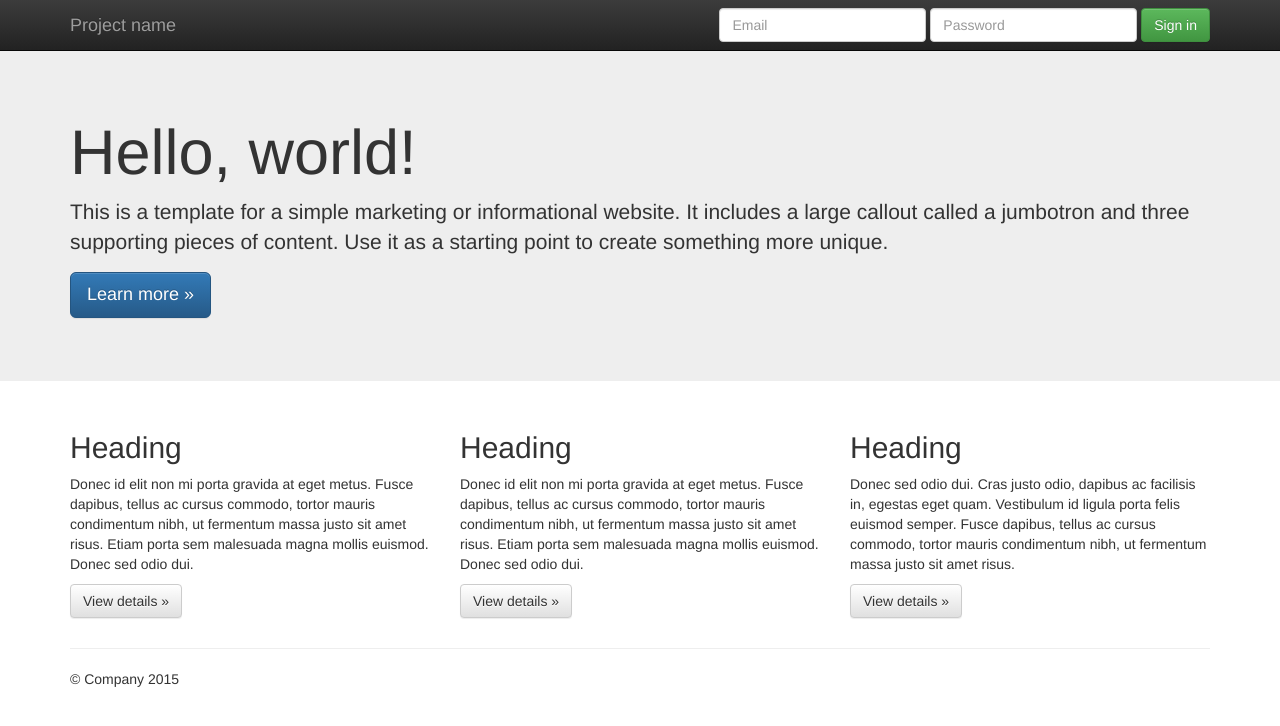
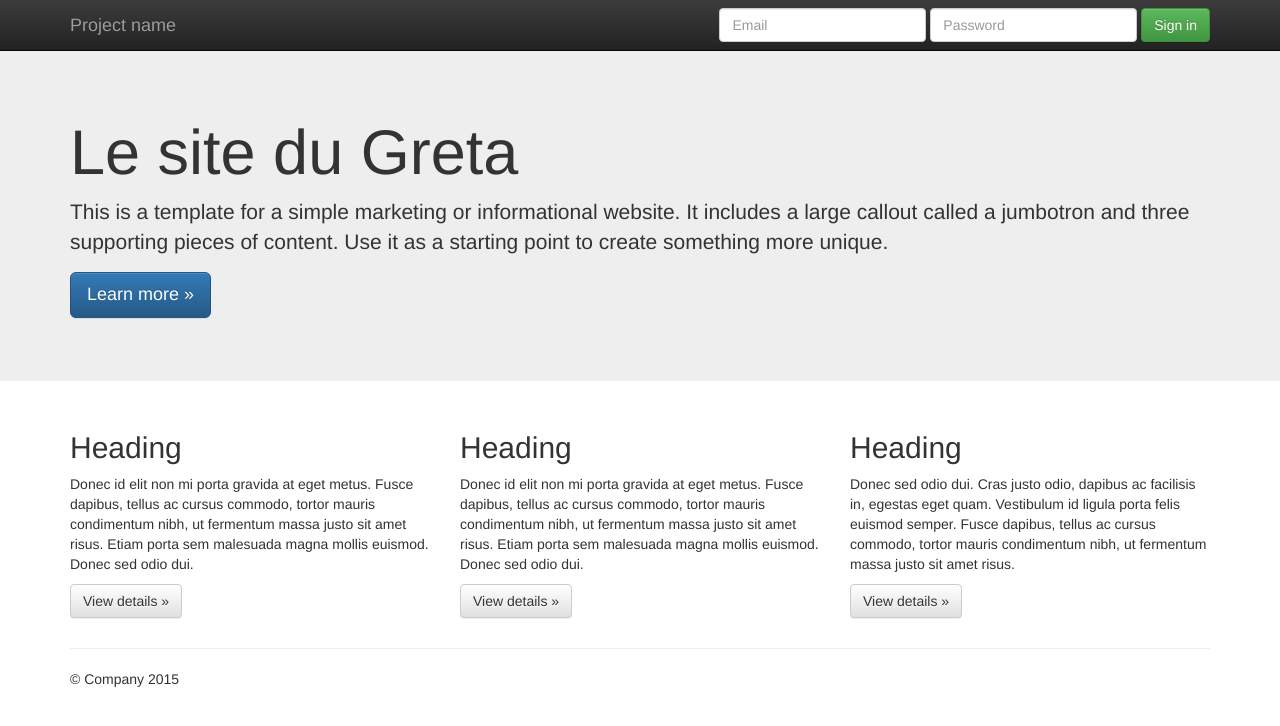
Before and after one commit to Sidiki934/greta92, a plain HTML site: page index.html in a window 1280 px wide. Drawn offline with nearby package versions, Linux system fonts and the light colour scheme.

Commit message:
titre modifié- popup ajouté : index.html

```diff
--- a/index.html
+++ b/index.html
@@ -55,7 +55,7 @@
     <!-- Main jumbotron for a primary marketing message or call to action -->
     <div class="jumbotron">
       <div class="container">
-        <h1>Hello, world!</h1>
+        <h1>Le site du Greta</h1>
         <p>This is a template for a simple marketing or informational website. It includes a large callout called a jumbotron and three supporting pieces of content. Use it as a starting point to create something more unique.</p>
         <p><a class="btn btn-primary btn-lg" href="#" role="button">Learn more &raquo;</a></p>
       </div>
@@ -102,6 +102,7 @@
             e.src='//www.google-analytics.com/analytics.js';
             r.parentNode.insertBefore(e,r)}(window,document,'script','ga'));
             ga('create','UA-XXXXX-X','auto');ga('send','pageview');
+            alert("Bonjour !")
         </script>
     </body>
 </html>
```
